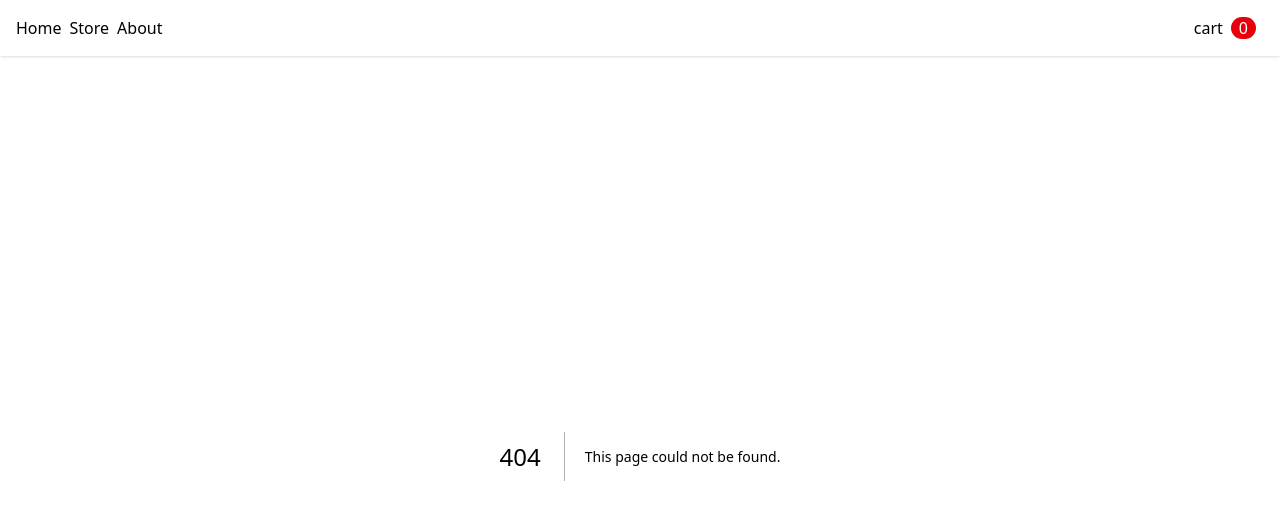
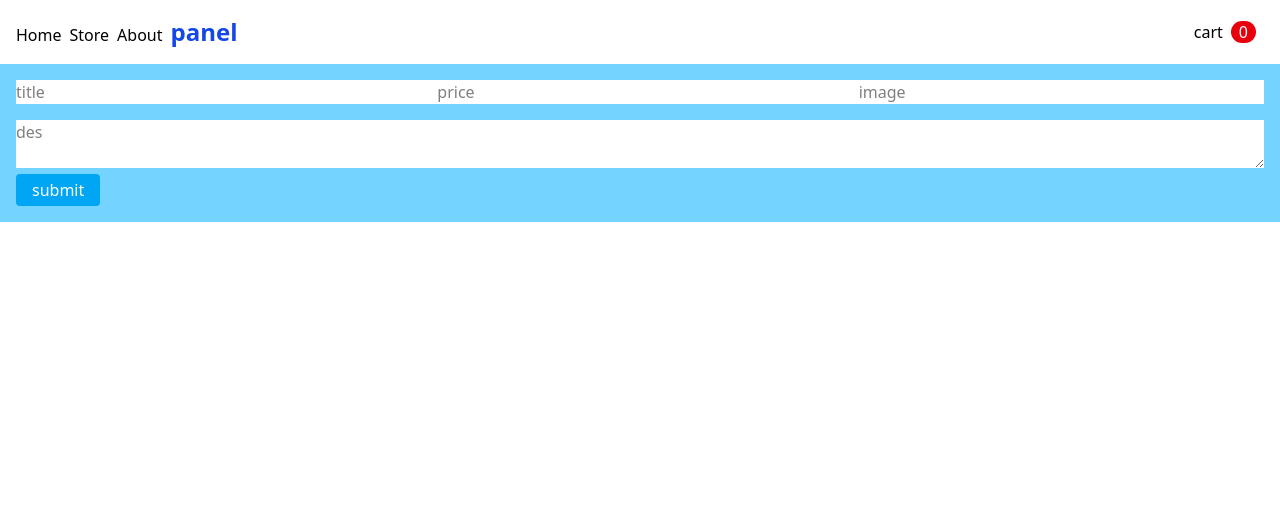
Before and after one commit to salimidakaweb/first, a Next.js app: page /dashboard in a window 1280 px wide. Before the commit this address had no page. Shown: the top 520 px of the page. Built offline with nearby package versions, Linux system fonts and the light colour scheme.

Commit message:
update :)

```diff
--- a/app/comp/Nav.tsx
+++ b/app/comp/Nav.tsx
@@ -19,6 +19,9 @@ function Nav() {
         }, {
             href: "/about",
             title: "About"
+        },{
+            href: "/dashboard",
+            title: "panel"
         },
 
     ]
--- /dev/null
+++ b/app/dashboard/page.tsx
@@ -0,0 +1,16 @@
+"use client"
+import Cont from "../comp/Cont";
+
+export default function Dashboard() {
+    return (
+        <div className="bg-sky-300 p-4">
+                <div className="grid grid-cols-3 gap-4 bg-white">
+                    <input type="text" placeholder="title" />
+                    <input type="text" placeholder="price" />
+                    <input type="text" placeholder="image" />
+                </div>
+                <textarea className="w-full mt-4 bg-white" placeholder="des" />
+                <button className="bg-sky-500 text-white rounded px-4 py-1">submit</button>
+        </div>
+    );
+}
```
